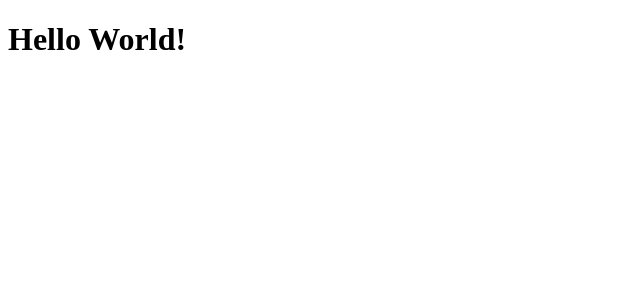
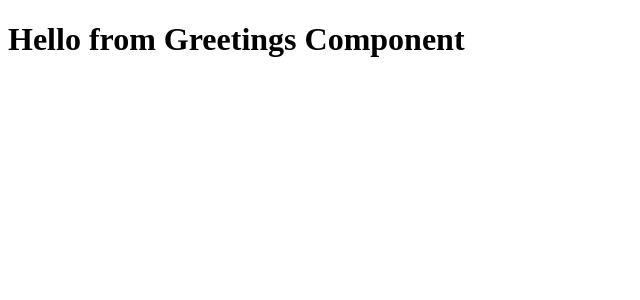
Before and after one commit to Fazel-Hosseinzadeh/learn_react, a React (Vite) app: page / in a window 1280 px wide. Shown: the top 300 px of the page, without its empty margins (0-640 px from the left). Built offline with nearby package versions, Linux system fonts and the light colour scheme.

Commit message:
Make First Component

```diff
--- a/index.html
+++ b/index.html
@@ -2,7 +2,6 @@
 <html lang="en">
   <head>
     <meta charset="UTF-8" />
-    <link rel="icon" type="image/svg+xml" href="/favicon.svg" />
     <meta name="viewport" content="width=device-width, initial-scale=1.0" />
     <title>learn_react</title>
   </head>
--- a/src/App.jsx
+++ b/src/App.jsx
@@ -1,11 +1,12 @@
 import { useState } from "react";
+import Greetings from "./components/Greetings";
 
 function App() {
   const [count, setCount] = useState(0);
 
   return (
     <>
-      <h1>Hello World!</h1>
+      <Greetings />
     </>
   );
 }
--- /dev/null
+++ b/src/components/Greetings.jsx
@@ -0,0 +1,9 @@
+const Greetings = () => {
+  return (
+    <div>
+      <h1>Hello from Greetings Component</h1>
+    </div>
+  );
+};
+
+export default Greetings;
```
